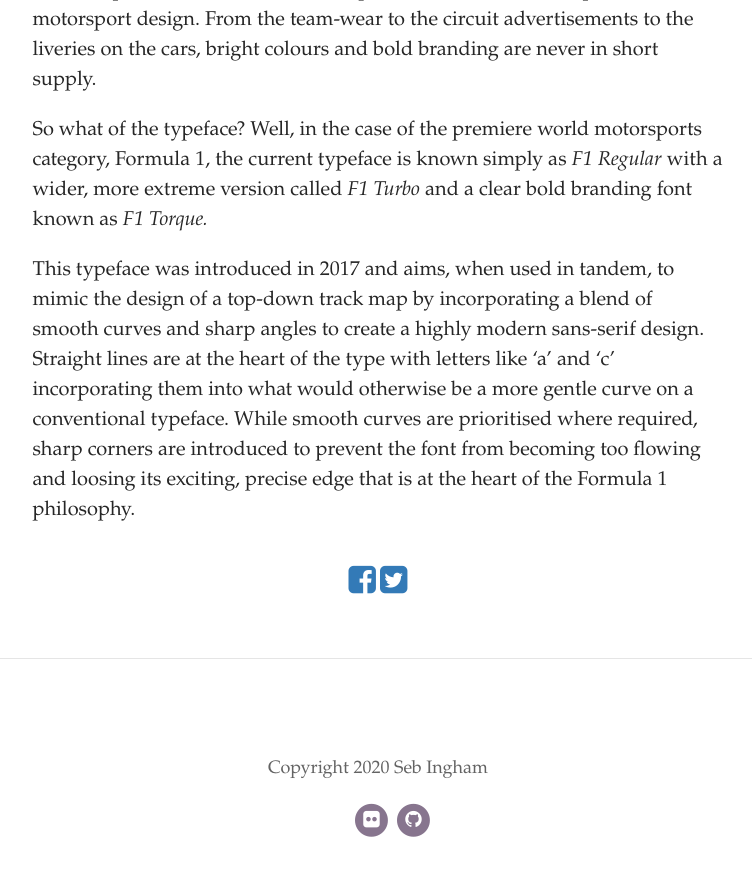
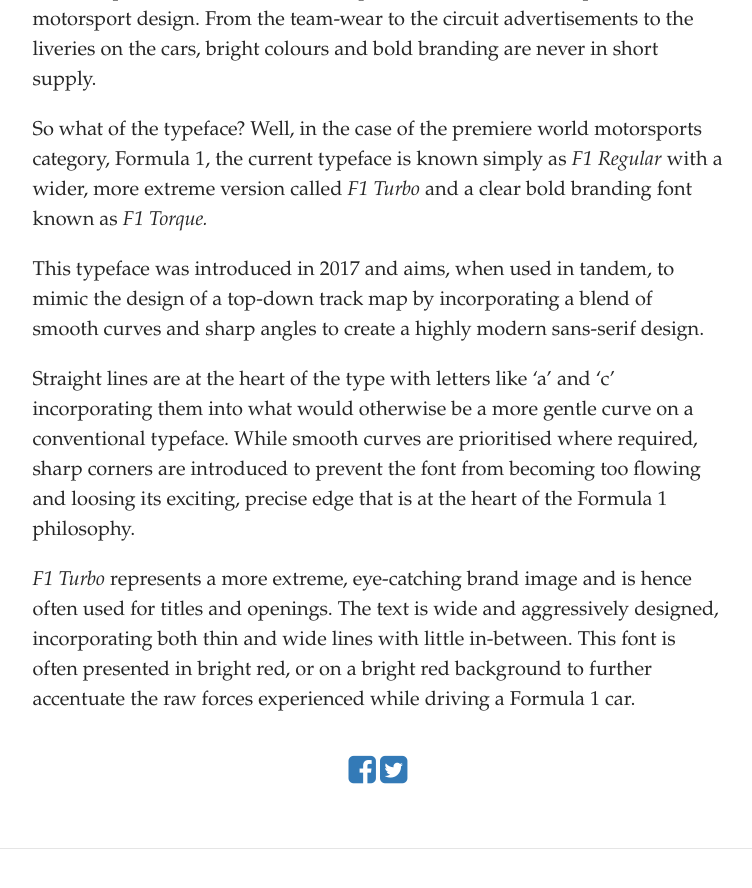
Before and after one commit to eyescroll/TypographyBlog, a Jekyll site: the page built from _posts/2020-09-21-the-type-face-of-motorsport.md, in a window 1280 px wide and 900 px high, scrolled down 578 px. Shown: the top 888 px of the window, without its empty margins (262-1014 px from the left). Built offline with Jekyll 4.4.1, drawn with Linux system fonts in a browser that asks for light colours; some web fonts are replaced; before the commit the page ends 1445 px from its top, so only the background shows below that.

Commit message:
Update Post “2020-09-21-the-type-face-of-motorsport”

```diff
--- a/_posts/2020-09-21-the-type-face-of-motorsport.md
+++ b/_posts/2020-09-21-the-type-face-of-motorsport.md
@@ -13,4 +13,8 @@ This complex blend of emotions and priorities bleed into all aspects of motorspo
 
 So what of the typeface? Well, in the case of the premiere world motorsports category, Formula 1, the current typeface is known simply as *F1 Regular* with a wider, more extreme version called *F1 Turbo* and a clear bold branding font known as *F1 Torque.*
 
-This typeface was introduced in 2017 and aims, when used in tandem, to mimic the design of a top-down track map by incorporating a blend of smooth curves and sharp angles to create a highly modern sans-serif design. Straight lines are at the heart of the type with letters like 'a' and 'c' incorporating them into what would otherwise be a more gentle curve on a conventional typeface. While smooth curves are prioritised where required, sharp corners are introduced to prevent the font from becoming too flowing and loosing its exciting, precise edge that is at the heart of the Formula 1 philosophy.
+This typeface was introduced in 2017 and aims, when used in tandem, to mimic the design of a top-down track map by incorporating a blend of smooth curves and sharp angles to create a highly modern sans-serif design.
+
+Straight lines are at the heart of the type with letters like 'a' and 'c' incorporating them into what would otherwise be a more gentle curve on a conventional typeface. While smooth curves are prioritised where required, sharp corners are introduced to prevent the font from becoming too flowing and loosing its exciting, precise edge that is at the heart of the Formula 1 philosophy.
+
+*F1 Turbo* represents a more extreme, eye-catching brand image and is hence often used for titles and openings. The text is wide and aggressively designed, incorporating both thin and wide lines with little in-between. This font is often presented in bright red, or on a bright red background to further accentuate the raw forces experienced while driving a Formula 1 car.
```
